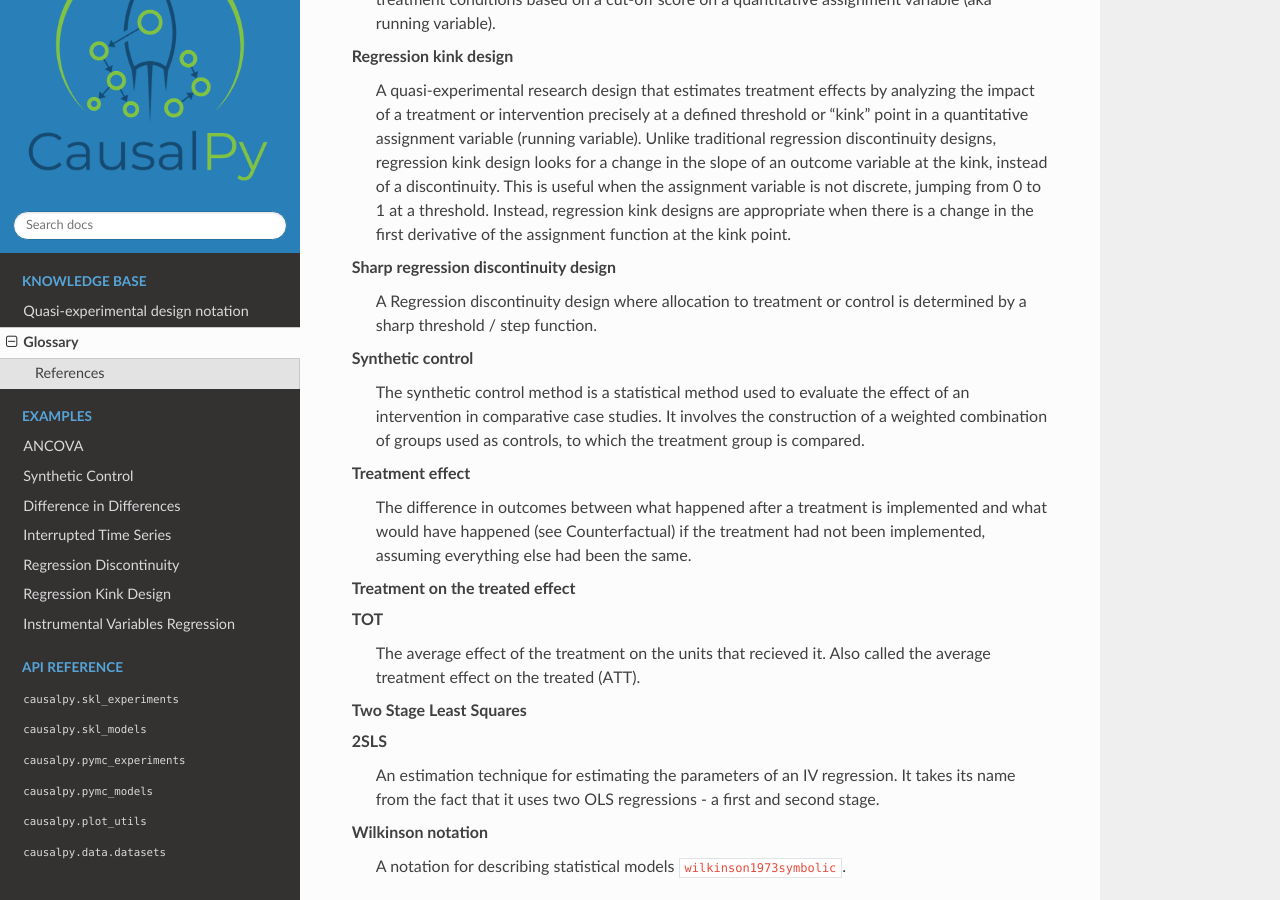
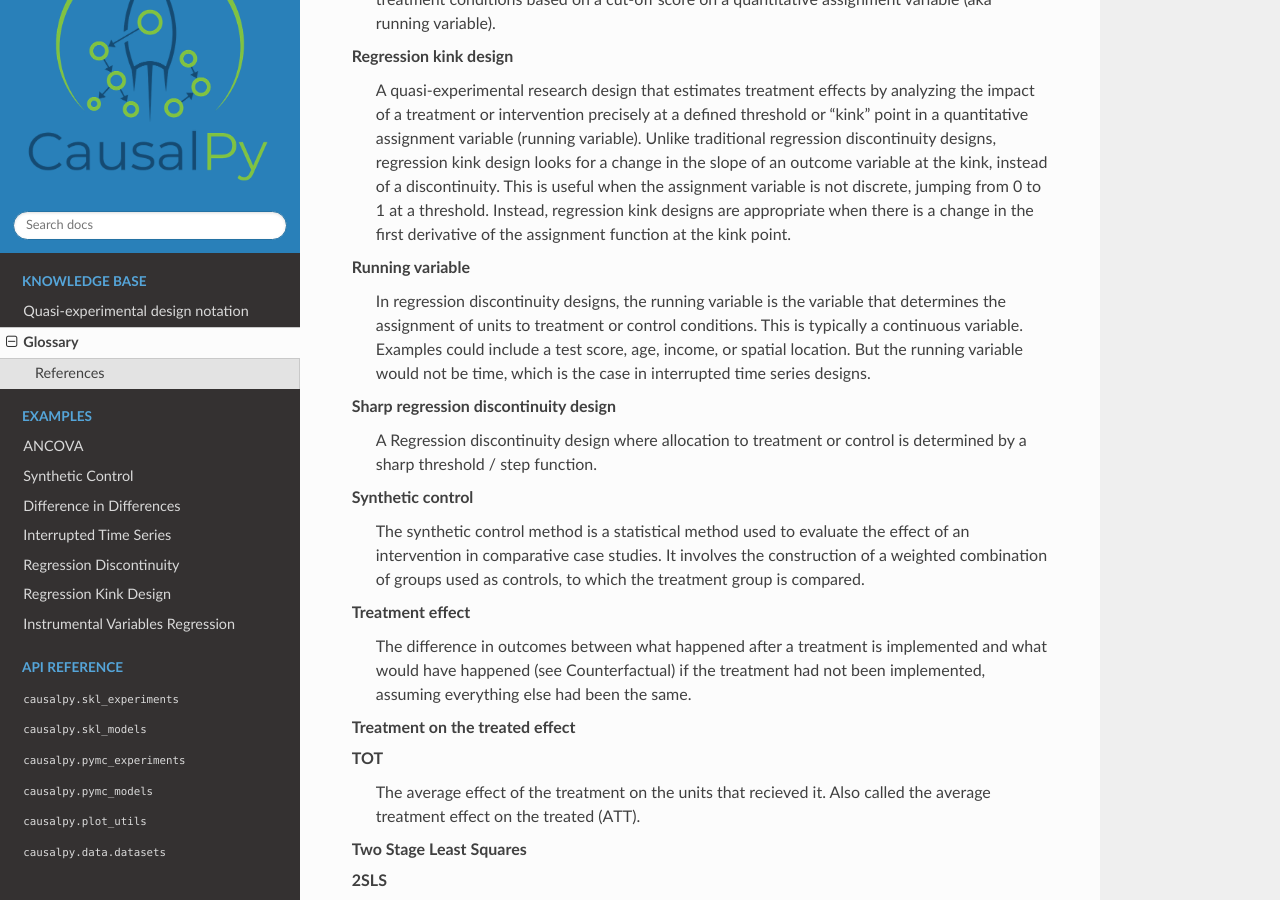
Before and after one commit to pymc-labs/CausalPy, a Sphinx documentation site: the page built from docs/source/glossary.rst, in a window 1280 px wide and 900 px high, scrolled down 2228 px. Built offline with Sphinx 7.4.7 and the Read the Docs theme 2.0.0, drawn with Linux system fonts in a browser that asks for light colours; pages that are not in the unit, such as notebooks, are missing from menus; cross-references to code outside the pages are shown as plain code.

Commit message:
minor tweaks + additional glossary term

```diff
--- a/docs/source/glossary.rst
+++ b/docs/source/glossary.rst
@@ -75,6 +75,9 @@ Glossary
    Regression kink design
       A quasi-experimental research design that estimates treatment effects by analyzing the impact of a treatment or intervention precisely at a defined threshold or "kink" point in a quantitative assignment variable (running variable). Unlike traditional regression discontinuity designs, regression kink design looks for a change in the slope of an outcome variable at the kink, instead of a discontinuity. This is useful when the assignment variable is not discrete, jumping from 0 to 1 at a threshold. Instead, regression kink designs are appropriate when there is a change in the first derivative of the assignment function at the kink point.
 
+   Running variable
+      In regression discontinuity designs, the running variable is the variable that determines the assignment of units to treatment or control conditions. This is typically a continuous variable. Examples could include a test score, age, income, or spatial location. But the running variable would not be time, which is the case in interrupted time series designs.
+
    Sharp regression discontinuity design
       A Regression discontinuity design where allocation to treatment or control is determined by a sharp threshold / step function.
 
```
Also changed, not shown: docs/source/design_notation.md (+4 -2 lines).
